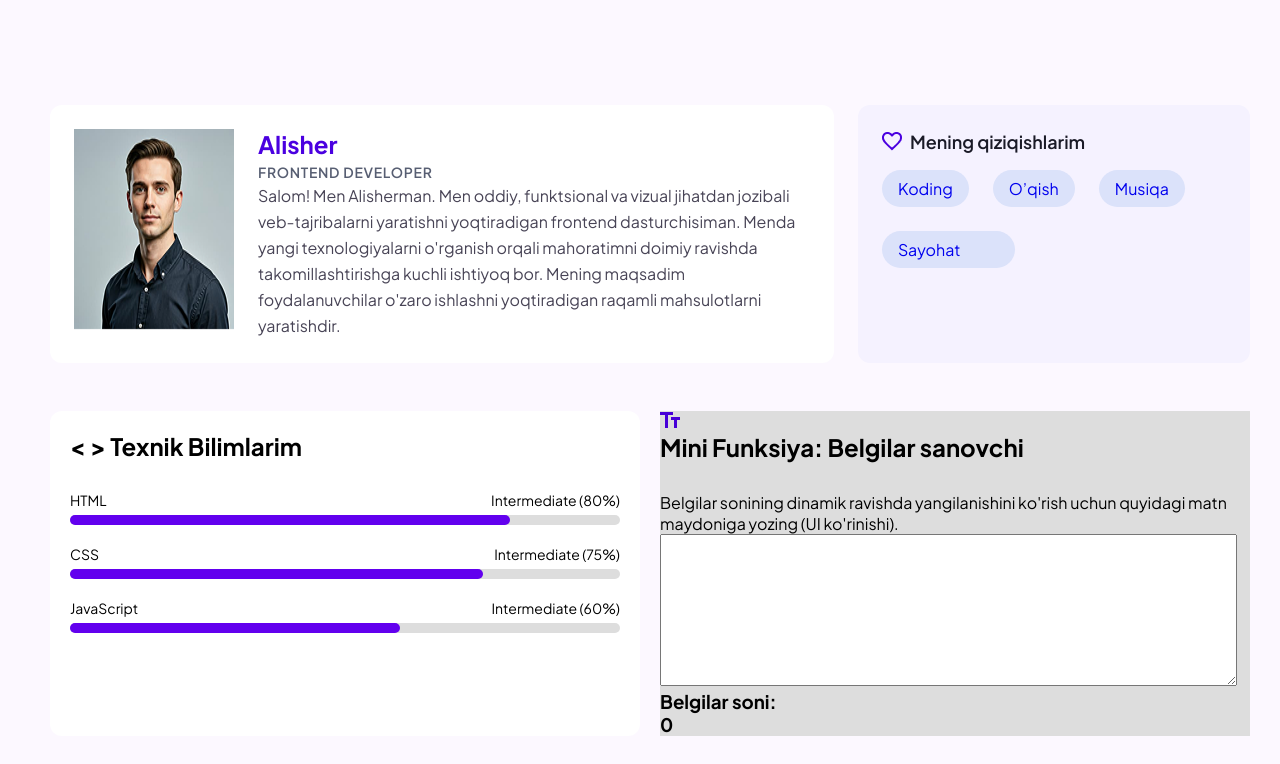
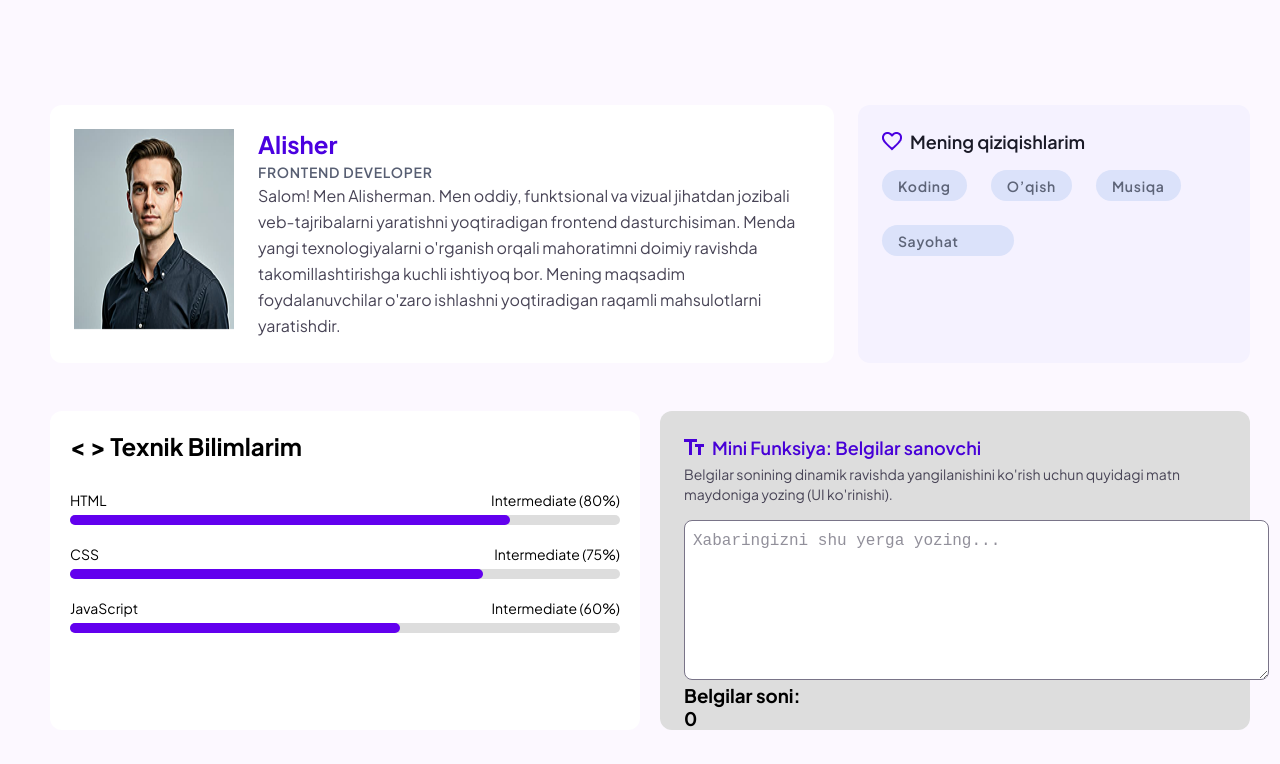
Before and after one commit to akmaljonburibekov/vanilla_loyiham, a plain HTML site: page pages/about/about.html in a window 1280 px wide. Shown: the part 188-952 px from the top of the page. Drawn offline with Linux system fonts and the light colour scheme.

Commit message:
Mini funksiya qismiga style berildi

```diff
--- a/pages/about/about.css
+++ b/pages/about/about.css
@@ -1,25 +1,3 @@
-/* @import url('https://fonts.googleapis.com/css2?family=Plus+Jakarta+Sans:wght@200;300;400;500;600;700;800&display=swap');
-
-body {
-  font-family: "Plus Jakarta Sans", sans-serif;
-  background-color: #FCF8FF;
-  padding: 0;
-  margin: 0;
-}
-
-h1, h2, h3, h4,
-h5, h6, p, a,
-div, button {
-  padding: 0;
-  margin: 0;
-}
-
-.container {
-  min-width: 1200px;
-  margin: 0 auto;
-  padding: 0 50px;
-} */
-
 /* HEADER START */
 .header {
   display: flex;
@@ -148,8 +126,8 @@ div, button {
   font-size: 14px;
   line-height: 14px;
   letter-spacing: 0.7px;
-  color: #575E72
-  margin-bottom: 4px;
+  color: #575E72;
+  margin-bottom: 8px;
 }
 
 .aboutContent p {
@@ -179,9 +157,17 @@ div, button {
 }
 
 .myHobbiesList li {
-  padding: 8px 16px;
+  padding: 5px 16px;
   background-color: #DBE2FA;
   border-radius: 9999px;
+}
+
+.myHobbiesList li a {
+  font-weight: 600;
+  font-size: 14px;
+  line-height: 14px;
+  letter-spacing: 0.7px;
+  color: #5D6478;
 }
 
 .myHobbiesList li:last-child {
@@ -201,7 +187,7 @@ div, button {
   border-radius: 12px;
 }
 
-.skills h2 {
+.skillsLeftTitle {
   font-style: 20px;
   margin-bottom: 30px;
 }
@@ -244,10 +230,50 @@ div, button {
 }
 /* SKILLS LEFT END */
 
-/* SKILLS RIGHT */
+/* SKILLS RIGHT START */
 .skillsRight {
+  padding: 24px 24px 0;
   background-color: #ddd;
+  border-radius: 12px;
 }
+
+.skillsTitleWrapper {
+  display: flex;
+  align-items: center;
+  gap: 8px;
+}
+
+.skillsRightTitle {
+  font-weight: 600;
+  font-size: 18px;
+  line-height: 25.2px;
+  color: #4700D7;
+}
+
+.skillsRightText {
+  font-weight: 400;
+  font-size: 14px;
+  line-height: 20px;
+  color: #484456;
+  margin-top: 4px;
+  margin-bottom: 16px;
+}
+
+.textarea {
+  padding-top: 8px;
+  padding-left: 8px;
+  border: 1px solid #797488;
+  border-radius: 8px;
+}
+
+.textarea::placeholder {
+  font-weight: 400;
+  font-size: 16px;
+  line-height: 24px;
+  color: #48445699;
+}
+
+
 /* SKILLS RIGHT END */
 
 /* FOOTER */
--- a/pages/about/about.html
+++ b/pages/about/about.html
@@ -76,7 +76,7 @@
       <section class="skills">
         <!-- SKILLS LEFT START -->
         <div class="skillsLeft">
-          <h2>&lt; &gt; Texnik Bilimlarim</h2>
+          <h2 class="skillsLeftTitle">&lt; &gt; Texnik Bilimlarim</h2>
 
           <div class="skill">
             <div class="skillInfo">
@@ -113,17 +113,20 @@
 
         <!-- SKILLS RIGHT START-->
         <div class="skillsRight">
-          <img
+          <div class="skillsTitleWrapper">
+            <img
             src="../../asets/images/icons/miniFunction.svg"
             alt="Icon mimi function"
           />
-          <h2>Mini Funksiya: Belgilar sanovchi</h2>
-          <p>
+          <h2 class="skillsRightTitle">Mini Funksiya: Belgilar sanovchi</h2>
+          </div>
+          <p class="skillsRightText">
             Belgilar sonining dinamik ravishda yangilanishini ko'rish uchun
             quyidagi matn maydoniga yozing (UI ko'rinishi).
           </p>
-          <textarea class="textarea" name="" id="textarea" cols="70" rows="10">
-          </textarea>
+
+          <textarea class="textarea" name="" id="textarea" cols="70" rows="10"  placeholder="Xabaringizni shu yerga yozing..."></textarea>
+
           <div class="textLength">
             <h3>Belgilar soni:</h3>
             <h3>0</h3>
```
